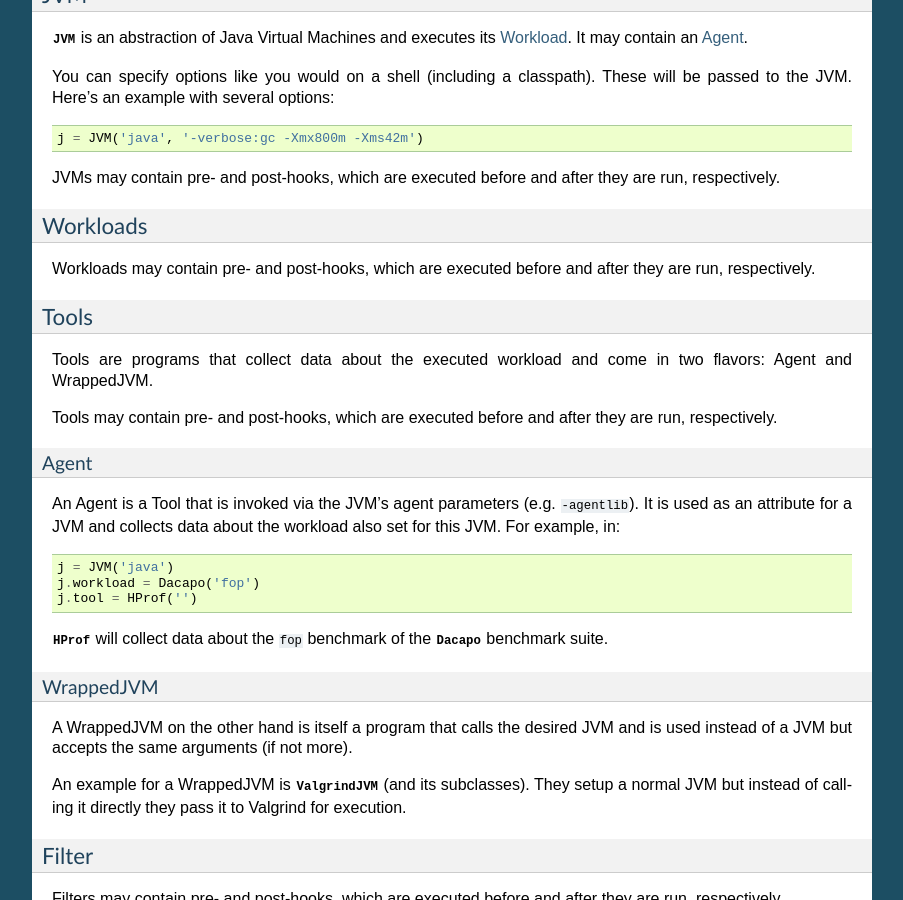
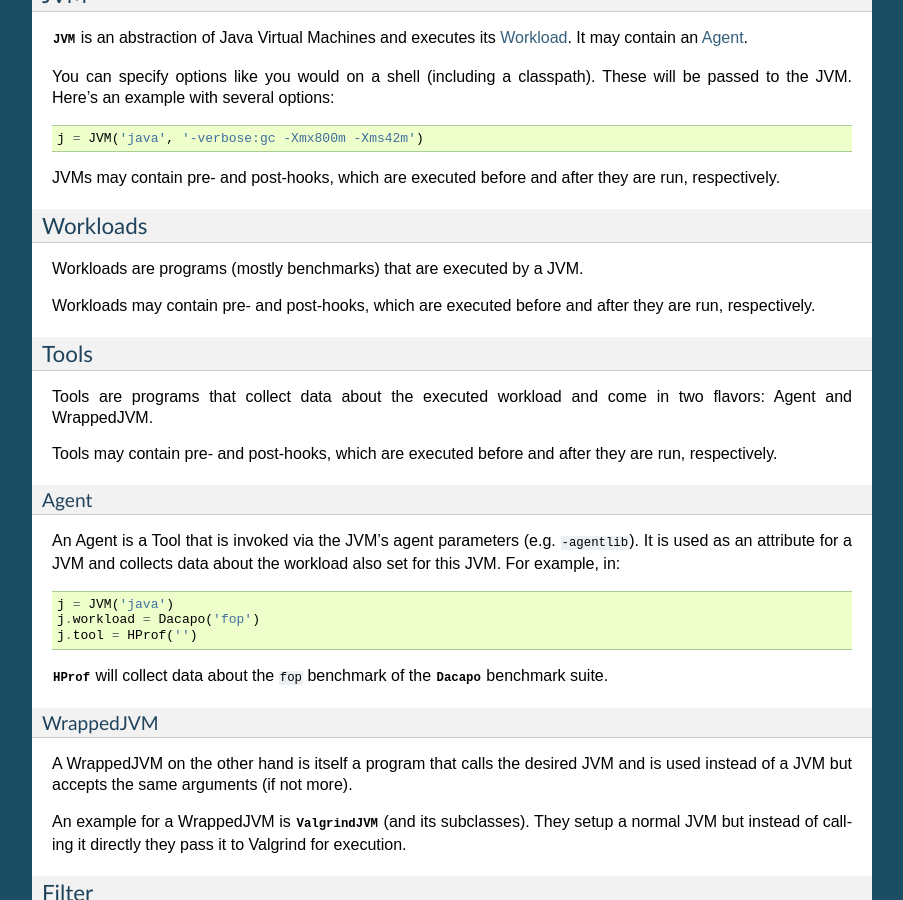
Before and after one commit to fhirschmann/penchy, a Sphinx documentation site: the page built from docs/job.rst, in a window 1280 px wide and 900 px high, scrolled down 3537 px. Shown: the whole window, without its empty margins (198-1101 px from the left). Built offline with Sphinx 7.4.7, drawn with Linux system fonts in a browser that asks for light colours; formulas are drawn with MathJax 3.

Commit message:
docs: improved section about Workloads

```diff
--- a/docs/job.rst
+++ b/docs/job.rst
@@ -166,6 +166,8 @@ and after they are run, respectively.
 Workloads
 ---------
 
+Workloads are programs (mostly benchmarks) that are executed by a JVM.
+
 Workloads may contain pre- and post-hooks, which are executed before
 and after they are run, respectively.
 
```
